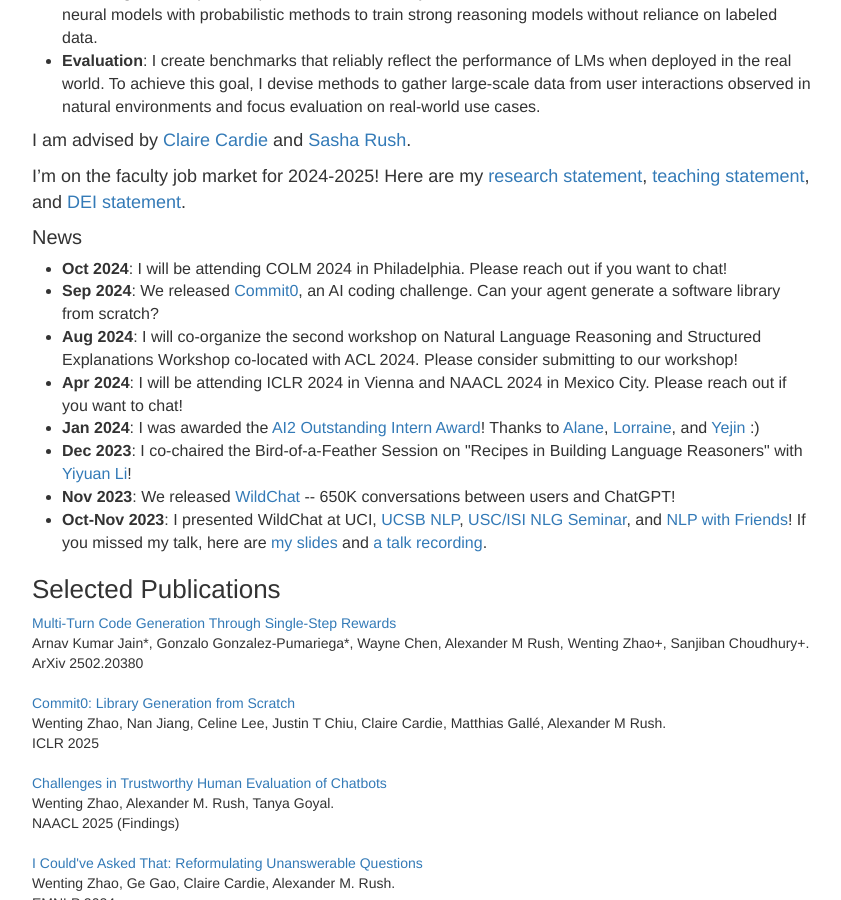
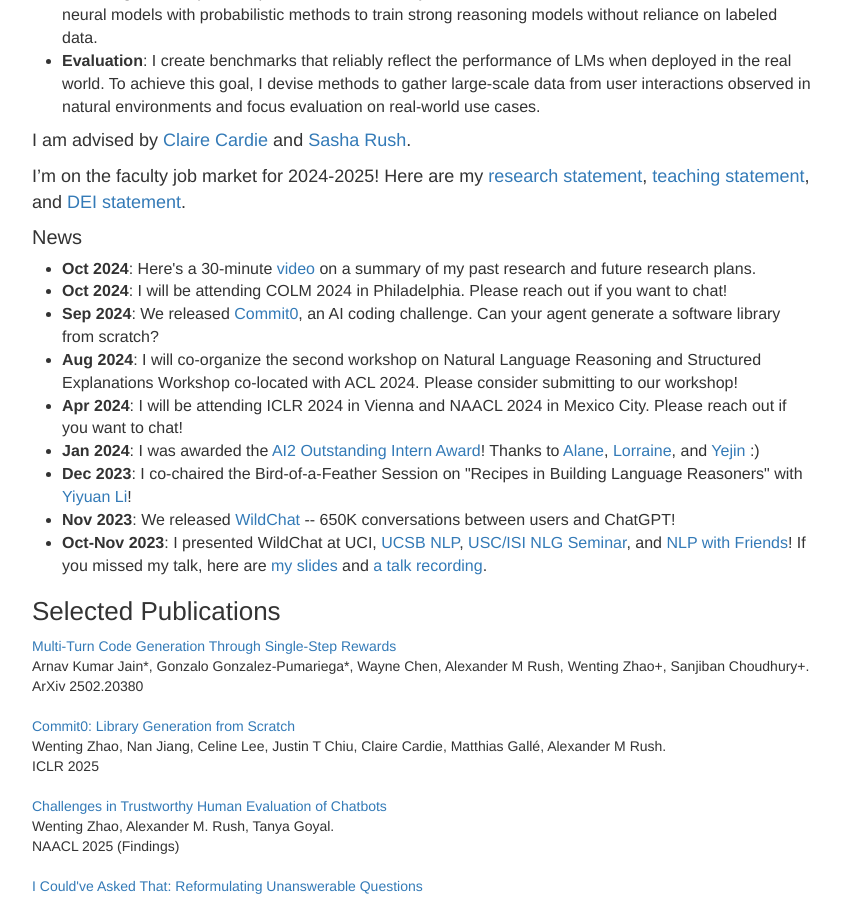
Before and after one commit to wenting-zhao/wenting-zhao.github.io, a Jekyll site: the page built from index.html, in a window 1280 px wide and 900 px high, scrolled down 412 px. Shown: the whole window, without its empty margins (218-1059 px from the left). Built offline with Jekyll 4.4.1, drawn with Linux system fonts in a browser that asks for light colours.

Commit message:
Update index.html

```diff
--- a/index.html
+++ b/index.html
@@ -42,6 +42,7 @@
 
 <h4> News </h4>
 <ul style="font-size: 16px">
+    <li><strong>Oct 2024</strong>: Here's a 30-minute <a href="https://www.youtube.com/watch?v=F3bnOqjG28g">video</a> on a summary of my past research and future research plans.</li>
     <li><strong>Oct 2024</strong>: I will be attending COLM 2024 in Philadelphia. Please reach out if you want to chat! </li>
     <li><strong>Sep 2024</strong>: We released <a href="https://github.com/commit-0/commit0">Commit0</a>, an AI coding challenge. Can your agent generate a software library from scratch? </li>
     <li><strong>Aug 2024</strong>: I will co-organize the second workshop on Natural Language Reasoning and Structured Explanations Workshop co-located with ACL 2024. Please consider submitting to our workshop!</li>
```
